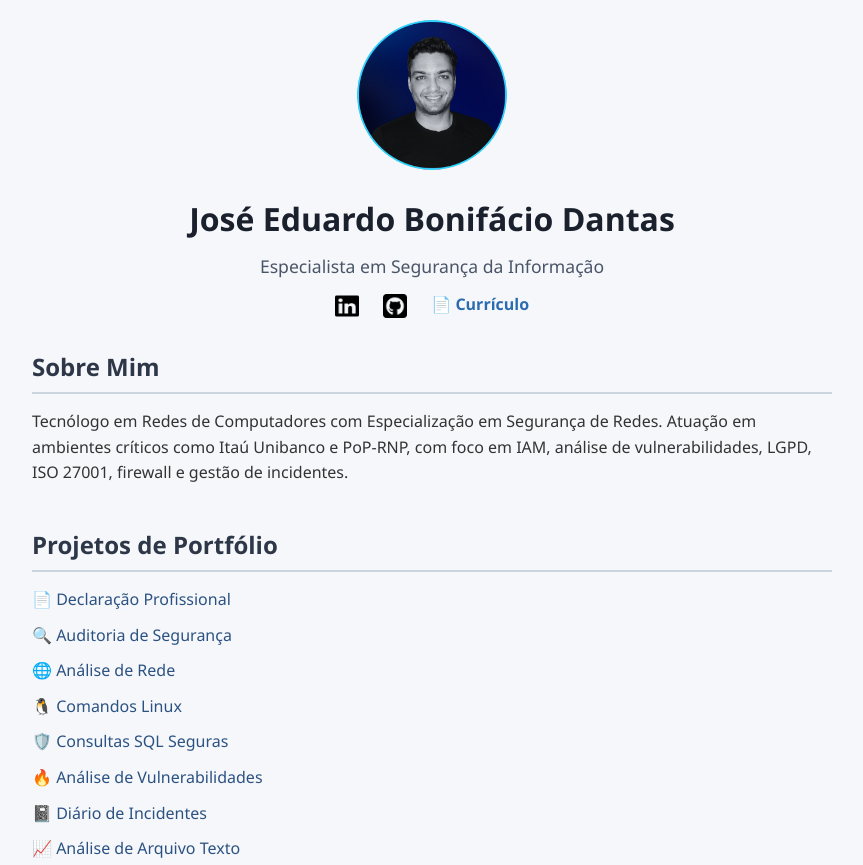
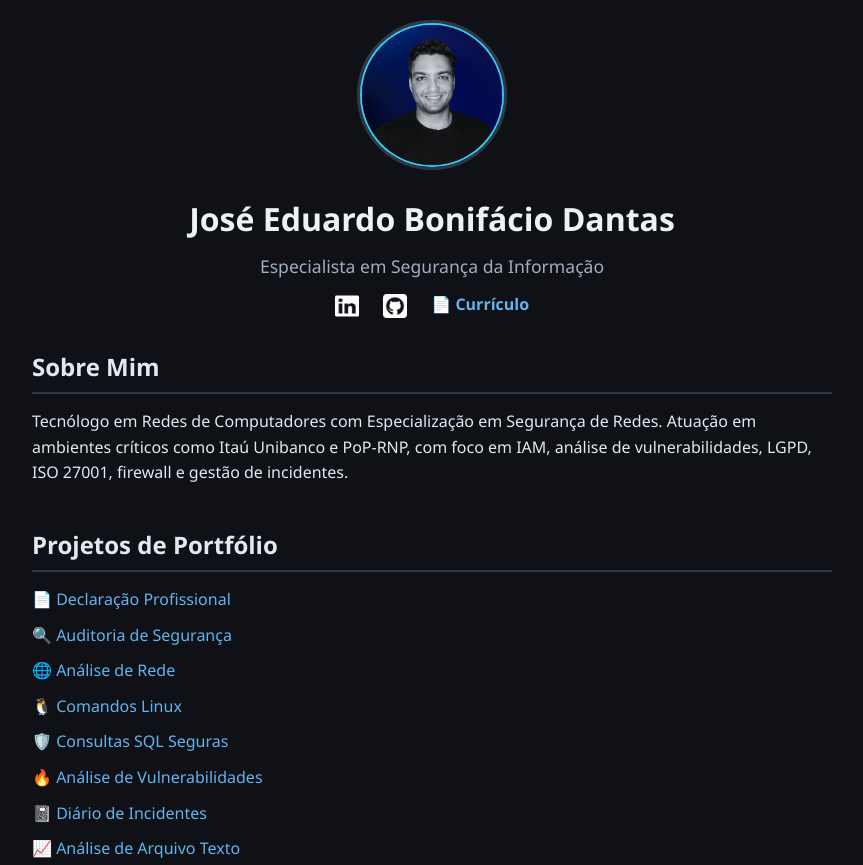
Before and after one commit to soueduardodantas/portfolio-seguranca-site, a plain HTML site: page index.html in a window 1280 px wide. Shown: the top 865 px of the page, without its empty margins (208-1071 px from the left). Drawn offline with Linux system fonts and the light colour scheme.

Commit message:
CyberSec001

```diff
--- a/style.css
+++ b/style.css
@@ -6,10 +6,14 @@
 
 body {
   font-family: "Segoe UI", sans-serif;
-  background-color: #f5f7fa;
-  color: #333;
+  background-color: #0f1117;
+  color: #e2e8f0;
   line-height: 1.6;
   padding: 20px;
+}
+
+a {
+  color: #63b3ed;
 }
 
 header {
@@ -23,16 +27,17 @@ header {
   border-radius: 50%;
   object-fit: cover;
   margin-bottom: 15px;
+  border: 3px solid #2d3748;
 }
 
 header h1 {
   font-size: 2rem;
-  color: #1a202c;
+  color: #edf2f7;
 }
 
 header p {
   font-size: 1.1rem;
-  color: #4a5568;
+  color: #a0aec0;
   margin-top: 8px;
 }
 
@@ -43,7 +48,6 @@ header p {
 .social-links a {
   margin: 0 10px;
   text-decoration: none;
-  color: #2b6cb0;
   font-weight: bold;
 }
 
@@ -51,6 +55,7 @@ header p {
   width: 24px;
   height: 24px;
   vertical-align: middle;
+  filter: brightness(0) invert(1);
 }
 
 main {
@@ -63,8 +68,8 @@ section {
 }
 
 h2 {
-  color: #2d3748;
-  border-bottom: 2px solid #cbd5e0;
+  color: #e2e8f0;
+  border-bottom: 2px solid #2d3748;
   padding-bottom: 6px;
   margin-bottom: 15px;
 }
@@ -80,7 +85,7 @@ ul.project-list li {
 
 ul.project-list a {
   text-decoration: none;
-  color: #2c5282;
+  color: #63b3ed;
   font-weight: 500;
 }
 
```
